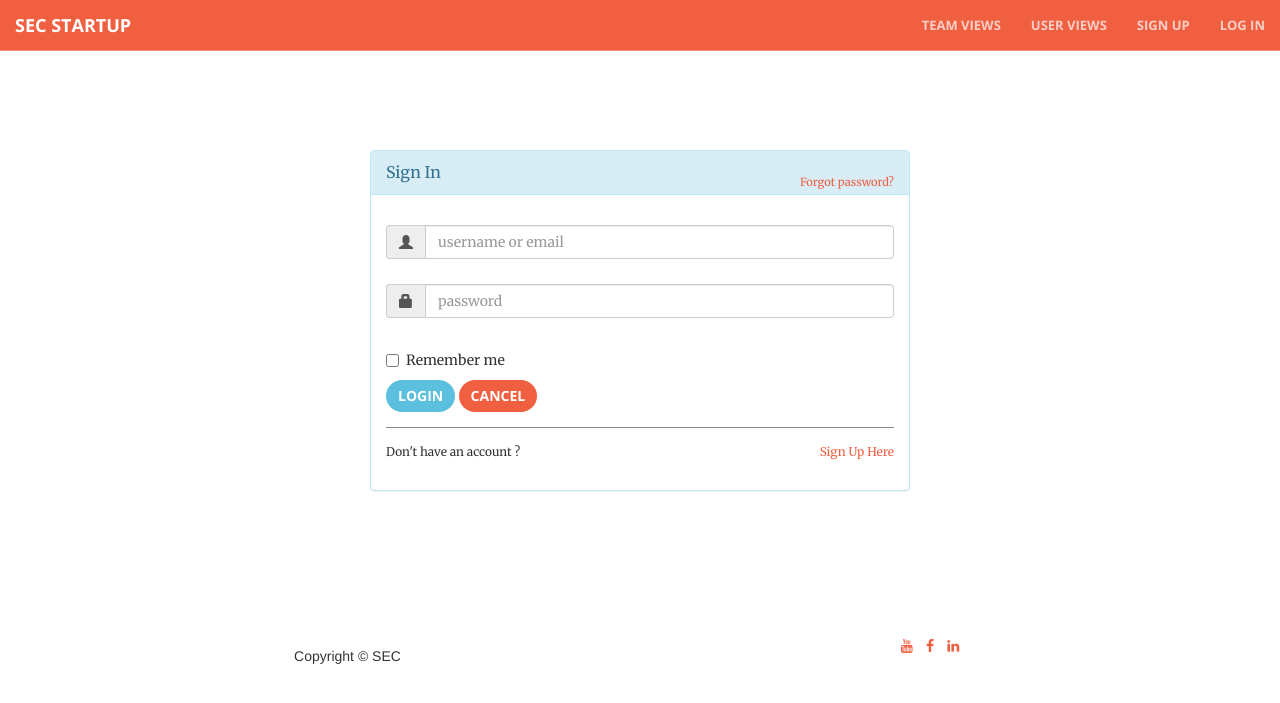
After one commit to qij3/SEC, a Django app: page /login/ in a window 1280 px wide. The commit adds this page. Shown: the top 703 px of the page. Run offline with Django 3.2, Linux system fonts and the light colour scheme; some libraries are stand-ins or nearby versions.

Commit message:
Updating new signup login form and update Edit/Create profile logic

```diff
--- a/core/urls.py
+++ b/core/urls.py
@@ -18,7 +18,8 @@ urlpatterns = patterns('',
  url(r'profile/(?P<pk>\d+)/update/$', login_required(coreviews.ProfileUpdateView.as_view()), name='profile_update'),
 
 
- url(r'entrance/$', coreviews.entrance),
+ url(r'signup/$', coreviews.register),
+ url(r'login/$', coreviews.user_login),
  url(r'logout/$', coreviews.logout_view),
 
 )
--- a/core/views.py
+++ b/core/views.py
@@ -15,6 +15,18 @@ from django.views.generic.detail import DetailView
 
 # Create Create view
 from django.views.generic.edit import CreateView, UpdateView
+
+from django.template import RequestContext
+from django.shortcuts import render_to_response
+
+#Regsiter
+# from core.forms import UserForm, UserProfileForm
+from core.forms import UserForm
+from django.db import transaction
+
+#Login
+from django.contrib.auth import authenticate, login
+from django.http import HttpResponseRedirect, HttpResponse
 
 # Logout and redirect
 from django.contrib.auth import logout
@@ -68,7 +80,7 @@ class ProfileDetailView(DetailView):
 class ProfileCreateView(CreateView):
     model = coremodels.Profile
     template_name = 'base/form.html'
-    fields = "__all__"
+    fields =['members', 'name', 'email', 'company', 'skills', 'industry', 'description', 'image_file']
 
     def form_valid(self, form):
         form.instance.user = self.request.user
@@ -76,19 +88,97 @@ class ProfileCreateView(CreateView):
         return super(ProfileCreateView, self).form_valid(form)
 
     def get_success_url(self):
-        return self.object.members.get_absolute_url()
+        return '/profile/'
 
 
 class ProfileUpdateView(UpdateView):
     model = coremodels.Profile
     template_name = 'base/form.html'
-    fields = "__all__"
+    fields =['members', 'name', 'email', 'company', 'skills', 'industry', 'description', 'image_file']
 
-
+'''
 @sitegate_view(widget_attrs={'class': 'form-control', 'placeholder': lambda f: f.label}, template='form_bootstrap3') # This also prevents logged in users from accessing our sign in/sign up page.
 def entrance(request):
 
     return render(request, 'base/entrance.html', {'title': 'Sign in & Sign up'})
+'''
+@transaction.atomic
+def register(request):
+    # Like before, get the request's context.
+    context = RequestContext(request)
+    registered = False
+
+    # If it's a HTTP POST, we're interested in processing form data.
+    if request.method == 'POST':
+        user_form = UserForm(data=request.POST)
+        if user_form.is_valid():
+            # Save the user's form data to the database.
+            user = user_form.save()
+            user.set_password(user.password)
+            user.save()
+
+            registered = True
+            new_user = authenticate(username=request.POST['username'],
+                                    password=request.POST['password'])
+            login(request, new_user)
+            return HttpResponseRedirect('/profile/create')
+        # Invalid form or forms - mistakes or something else?
+        else:
+            messages.success(request, user_form.errors)
+            return HttpResponseRedirect('/signup/')
+
+    # Not a HTTP POST, so we render our form using two ModelForm instances.
+    # These forms will be blank, ready for user input.
+    else:
+        user_form = UserForm()
+
+    # Render the template depending on the context.
+    return render_to_response(
+            'base/signup.html',
+            {'user_form': user_form, 'registered': registered},
+            context)
+
+def user_login(request):
+    # Like before, obtain the context for the user's request.
+    context = RequestContext(request)
+
+    # If the request is a HTTP POST, try to pull out the relevant information.
+    if request.method == 'POST':
+        # Gather the username and password provided by the user.
+        # This information is obtained from the login form.
+        username = request.POST['username']
+        password = request.POST['password']
+
+        # Use Django's machinery to attempt to see if the username/password
+        # combination is valid - a User object is returned if it is.
+        user = authenticate(username=username, password=password)
+
+        # If we have a User object, the details are correct.
+        # If None (Python's way of representing the absence of a value), no user
+        # with matching credentials was found.
+        if user:
+            # Is the account active? It could have been disabled.
+            if user.is_active:
+                # If the account is valid and active, we can log the user in.
+                # We'll send the user back to the homepage.
+                login(request, user)
+                messages.success(request, 'Login Successfully.')
+                return HttpResponseRedirect('/')
+            else:
+                # An inactive account was used - no logging in!
+                return HttpResponse("Your account is disabled.")
+        else:
+            # Bad login details were provided. So we can't log the user in.
+            messages.success(request, 'Please enter a correct username and password. Note that both fields may be case-sensitive.')
+
+            return HttpResponseRedirect("/login/")
+
+    # The request is not a HTTP POST, so display the login form.
+    # This scenario would most likely be a HTTP GET.
+    else:
+        # No context variables to pass to the template system, hence the
+        # blank dictionary object...
+        return render_to_response('base/login.html', {}, context)
 
 def logout_view(request, next_page=None,
            template_name='team/list.html',
--- a/sec/settings.py
+++ b/sec/settings.py
@@ -45,7 +45,6 @@ INSTALLED_APPS = (
     'storages',
     'widget_tweaks',
     'bootstrap_pagination',
-    'disqus',
 )
 
 TEMPLATE_CONTEXT_PROCESSORS = ("django.contrib.auth.context_processors.auth",
--- a/templates/base/index.html
+++ b/templates/base/index.html
@@ -66,13 +66,14 @@
                     <li>
                         <a class="page-scroll" href="#contact">Contact</a>
                     </li>
+                     {% if user.is_authenticated %}
                      <li>
                      <a class="page-scroll" href="/team/">Team Views</a>
                      </li>
                      <li>
                      <a class="page-scroll" href="/profile/">User Views</a>
                      </li>
-                         {% if user.is_authenticated %}
+
                     <li>
                         <a class="page-scroll" href="/team/create/">Create Team Profile</a>
                     </li>
@@ -81,7 +82,11 @@
                     </li>
                     {% else %}
                     <li>
-                                    <a class="page-scroll" href="/entrance/">Log In</a>
+                        <a class="page-scroll" href="/signup/">Sign Up</a>
+                    </li>
+
+                    <li>
+                        <a class="page-scroll" href="/login/">Log In</a>
                     </li>
                      {% endif %}
                     {% endblock %}
--- /dev/null
+++ b/templates/base/login.html
@@ -0,0 +1,62 @@
+{% extends "base/theme.html" %}
+{% load sitegate %}
+{% block main_content %}
+
+<section id="services">
+    <div class="container">
+        <div style="margin-top:50px;" class="mainbox col-md-6 col-md-offset-3 col-sm-8 col-sm-offset-2">
+            <div class="panel panel-info" >
+                    <div class="panel-heading">
+                        <div class="panel-title">Sign In</div>
+                        <div style="float:right; font-size: 80%; position: relative; top:-10px"><a href="#">Forgot password?</a></div>
+                    </div> <!-- Panel heading end -->
+
+                    <div style="padding-top:30px" class="panel-body" >
+                        <div style="display:none" id="login-alert" class="alert alert-danger col-sm-12"></div>
+                            <form id="loginform" class="form-horizontal" role="form" method="post" action="/login/">
+                                {% csrf_token %}
+                                <div style="margin-bottom: 25px" class="input-group">
+                                     <span class="input-group-addon"><i class="glyphicon glyphicon-user"></i></span>
+                                     <input id="login-username" type="text" class="form-control" name="username" value="" placeholder="username or email">
+                                </div>
+
+                                <div style="margin-bottom: 25px" class="input-group">
+                                     <span class="input-group-addon"><i class="glyphicon glyphicon-lock"></i></span>
+                                     <input id="login-password" type="password" class="form-control" name="password" placeholder="password">
+                                </div>
+
+                                <div class="input-group">
+                                    <div class="checkbox">
+                                       <label>
+                                         <input id="login-remember" type="checkbox" name="remember" value="1"> Remember me
+                                       </label>
+                                    </div>
+                               </div>
+
+                               <div style="margin-top:10px" class="form-group">
+                                   <!-- Button -->
+                                   <div class="col-sm-12 controls">
+                                       <button class="btn btn-info" type="submit">Login</button>
+                                       <a id="btn-fblogin" href="/" class="btn btn-primary">Cancel</a>
+                                   </div>
+                              </div>
+
+                              <div class="form-group">
+                                 <div class="col-md-12 control">
+                                    <div style="border-top: 1px solid#888; padding-top:15px; font-size:85%" >
+                                       Don't have an account ?
+                                       <a href="/signup" style="float: right;">
+                                           Sign Up Here
+                                       </a>
+                                    </div>
+                                 </div>
+                              </div>
+
+                            </form> <!-- Login Form end -->
+                    </div> <!-- Panel body end -->
+           </div> <!-- Panel end -->
+       </div> <!-- Margin end -->
+   </div> <!-- Container end -->
+</section>
+
+{% endblock %}
--- a/templates/base/theme.html
+++ b/templates/base/theme.html
@@ -2,20 +2,20 @@
 
 {% block main_content %}
 	{% block navigation %}
-		 {% if user.is_authenticated %}
-        {% if request.user.profile %}
-        <li><a class="page-scroll" href="/profile/{{user.id}}/detail">Welcome back {{user.username}}</a></li>
-        {% else %}
-        <li><a class="page-scroll" href="/profile/create">Welcome back {{user.username}}</a></li>
-        {% endif %}
-		 {% endif %}
-
 		 <li>
 		 	<a class="page-scroll" href="/team/">Team Views</a>
 		 </li>
 		 <li>
 		 	<a class="page-scroll" href="/profile/">User Views</a>
 		 </li>
+
+		 {% if user.is_authenticated %}
+        {% if request.user.profile %}
+        <li><a class="page-scroll" href="/profile/{{user.profile.id}}/detail">Edit Profile</a></li>
+        {% else %}
+        <li><a class="page-scroll" href="/profile/create">Create Profile</a></li>
+        {% endif %}
+		 {% endif %}
 
 		 {% if user.is_authenticated %}
 			 	<li>
@@ -26,7 +26,11 @@
 			 	</li>
 			 {% else %}
 			 	<li>
-			 		<a class="page-scroll" href="/entrance/">Log In</a>
+			 		<a class="page-scroll" href="/signup/">Sign Up</a>
+			 	</li>
+
+			 	<li>
+			 		<a class="page-scroll" href="/login/">Log In</a>
 			 	</li>
 		 {% endif %}
 	{% endblock %}
```
Also changed, not shown: core/forms.py (added, +19 -0 lines), templates/base/signup.html (added, +65 -0 lines), README.md, sec/db.sqlite3. Lines whose indentation alone changed are shown as unchanged.
